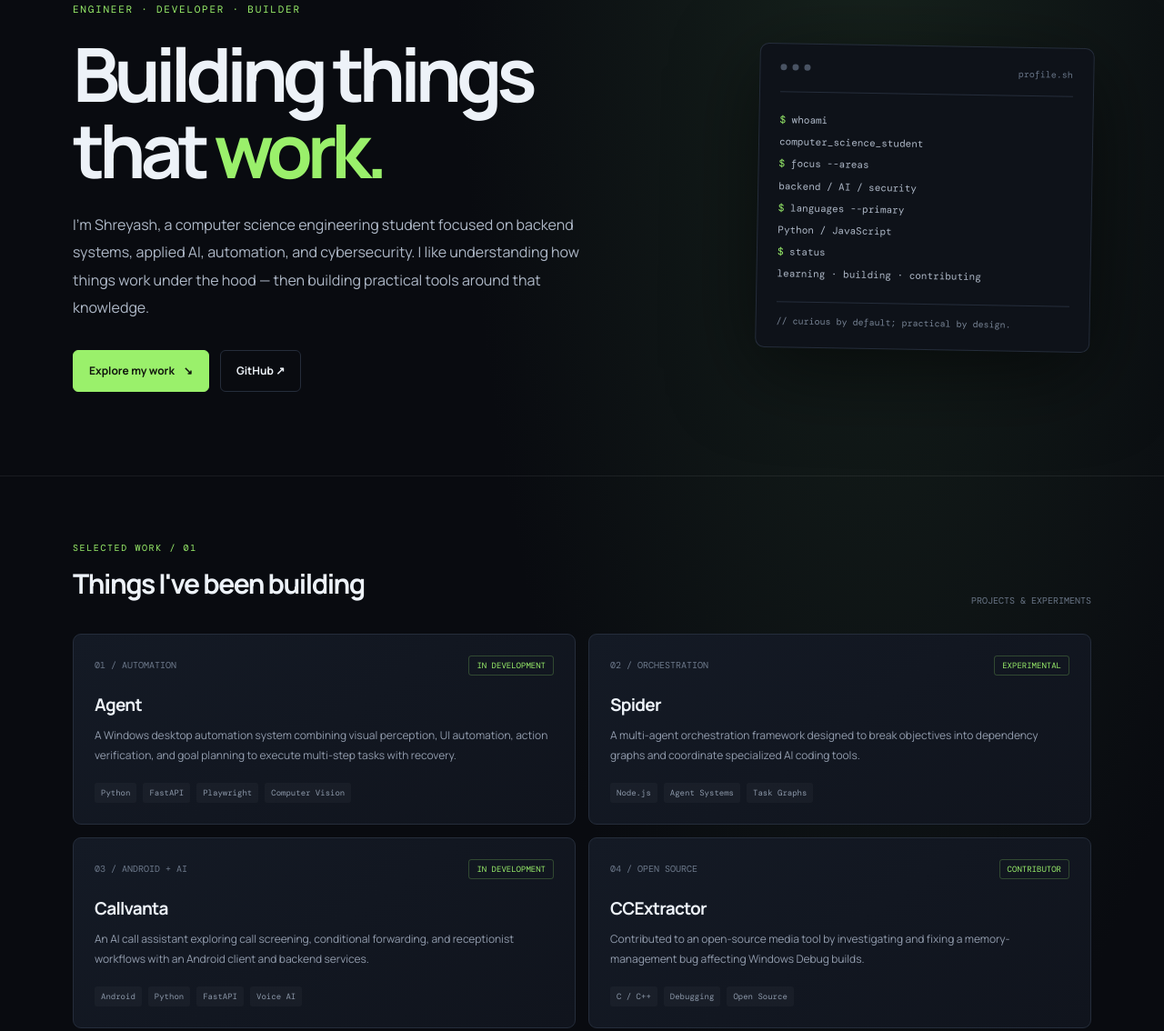
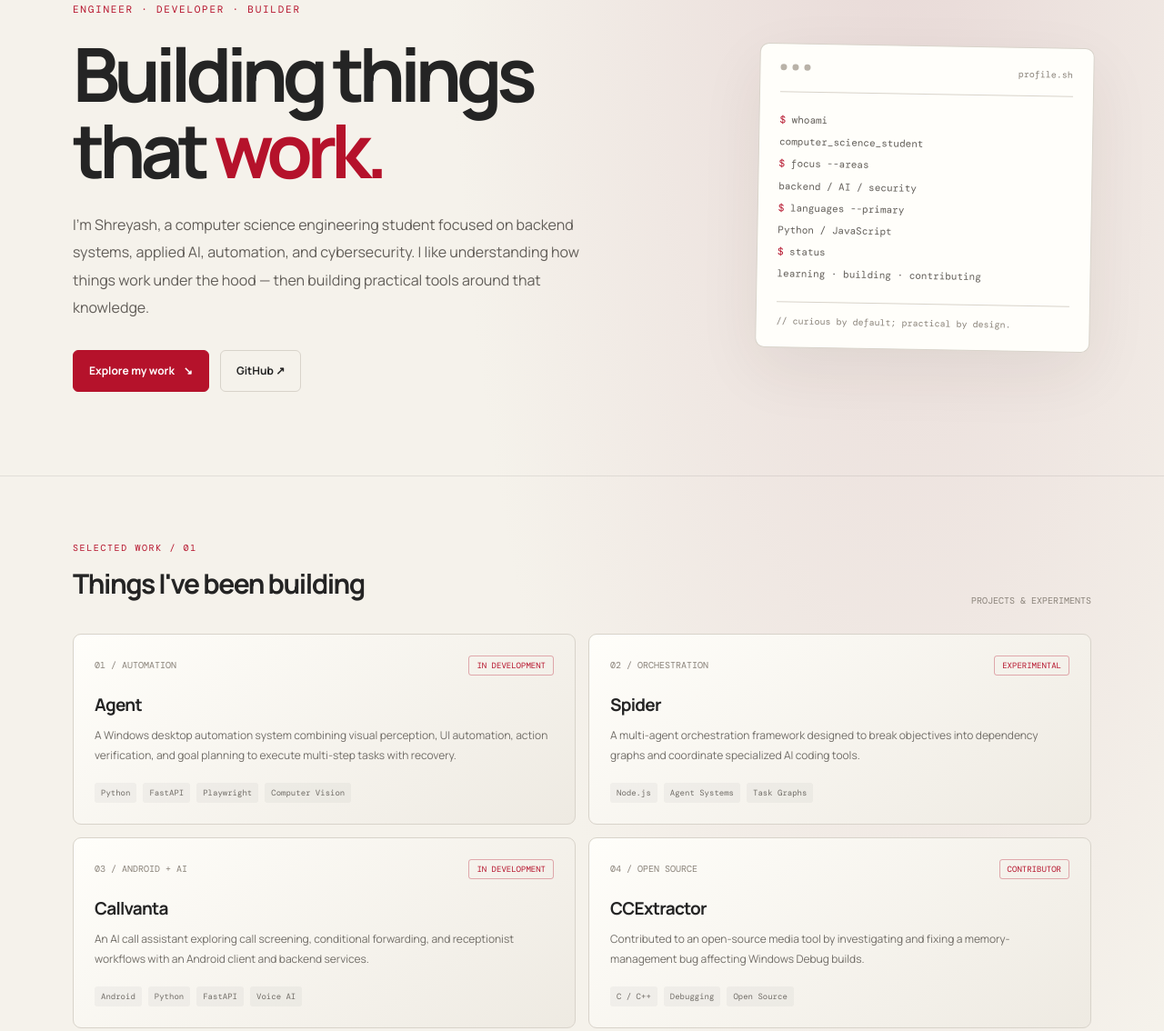
Before and after one commit to cheron2000/portfolio, a plain HTML site: page index.html in a window 1280 px wide. Shown: the part 185-1319 px from the top of the page at 91% size. Drawn offline with nearby package versions, Linux system fonts and the light colour scheme.

Commit message:
Update portfolio palette to off-white and crimson

```diff
--- a/index.html
+++ b/index.html
@@ -3,7 +3,7 @@
 <head>
   <meta charset="UTF-8">
   <meta name="viewport" content="width=device-width, initial-scale=1">
-  <meta name="theme-color" content="#090b10">
+  <meta name="theme-color" content="#F5F2EB">
   <meta name="description" content="Shreyash — engineering student and developer building AI systems, automation tools, and backend software.">
   <title>Shreyash — Developer & Builder</title>
   <link rel="preconnect" href="https://fonts.googleapis.com">
@@ -20,6 +20,39 @@
     .contact{background:linear-gradient(120deg,#111a17,#10141d);border:1px solid #9af06b33;border-radius:10px;padding:38px;display:flex;align-items:center;justify-content:space-between;gap:30px}.contact h2{font-size:clamp(26px,4vw,40px);letter-spacing:-.06em;margin:8px 0}.contact p{font-size:12px;color:var(--muted);margin:0}.footer{padding:25px 0 35px;display:flex;justify-content:space-between;color:#697586;font:10px var(--mono)}.text-link{color:var(--accent)}
     @media(max-width:760px){.wrap{width:min(100% - 32px,560px)}nav{gap:14px}.availability{display:none}.hero{padding:78px 0 65px;grid-template-columns:1fr;gap:38px}.terminal{max-width:460px;transform:none}.grid,.about-grid{grid-template-columns:1fr}.section-head{align-items:start;gap:12px;flex-direction:column}.contact{align-items:flex-start;flex-direction:column;padding:27px}.footer{gap:12px;flex-direction:column}section{padding:58px 0}}
     @media(max-width:420px){nav{gap:10px;font-size:10px}.brand{font-size:12px}h1{font-size:51px}}
+
+    /* Off-white + crimson visual system */
+    :root{color-scheme:light;--bg:#F5F2EB;--panel:#FFFEFA;--panel2:#ECE8E0;--line:#D8D3CA;--muted:#716D67;--text:#242424;--accent:#B5122B;--cyan:#7C2434}
+    body{background:radial-gradient(ellipse at 78% 0%,#E8D9D7 0,transparent 36%),var(--bg);color:var(--text)}
+    .top{border-bottom-color:#24242420}
+    nav{color:#716D67}nav a:hover,.text-link:hover{color:var(--accent)}
+    .availability{color:var(--accent);border-color:#B5122B55}
+    .eyebrow,.kicker{color:var(--accent)}
+    h1 span{color:var(--accent)}
+    .intro{color:#625E59}
+    .btn{border-color:var(--line)}
+    .btn.primary{background:var(--accent);color:#fff;border-color:var(--accent)}
+    .terminal{background:#FFFEFA;border-color:var(--line);box-shadow:0 24px 70px #3B252012}
+    .term-head{border-bottom-color:var(--line)}
+    .dot{background:#B9B2A8}.term-label{color:#8A837A}
+    .term-line{color:#625E59}.term-line .prompt{color:var(--accent)}.term-line .value{color:#7C2434}
+    .term-note{border-top-color:var(--line);color:#8A837A}
+    section{border-top-color:#24242418}
+    .section-note,.number{color:#8A837A}
+    .project{background:linear-gradient(145deg,#FFFEFA,#EEEAE2);border-color:var(--line)}
+    .project:hover{border-color:#B5122B99}
+    .tag{color:var(--accent);border-color:#B5122B55}
+    .project p,.about-copy,.milestone p{color:#716D67}
+    .stack span{color:#716D67;background:#2424240A}
+    .skill{border-color:var(--line);background:#FFFEFA}
+    .skill span,.milestone small{color:#817B73}
+    .timeline{border-left-color:var(--line)}
+    .milestone:before{background:var(--accent);box-shadow:0 0 0 4px #B5122B18}
+    .contact{background:linear-gradient(120deg,#EEE4DF,#FFFEFA);border-color:#B5122B55}
+    .contact p{color:#716D67}
+    .footer{color:#817B73}
+    @media(prefers-reduced-motion:no-preference){html{scroll-behavior:smooth}}
+
   </style>
 </head>
 <body>
```
